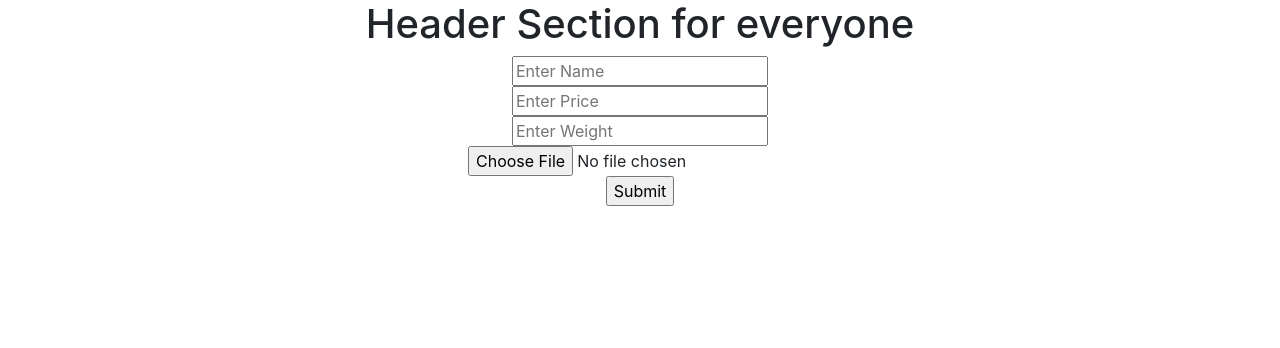
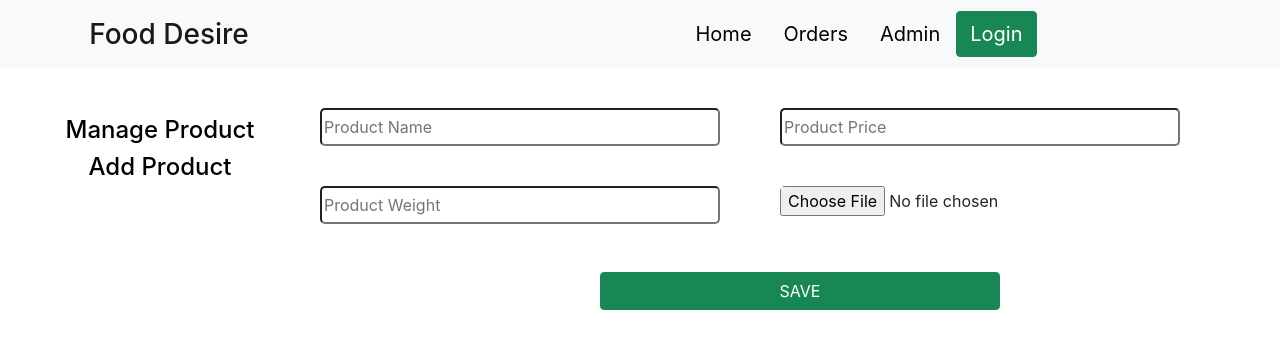
Before and after one commit to iqbal9865/FoodDesire-client, a React (Create React App) app: page /admin in a window 1280 px wide. Shown: the top 348 px of the page. Built offline with nearby package versions, Linux system fonts and the light colour scheme.

Commit message:
home and addProduct page done

```diff
--- /dev/null
+++ b/src/components/Admin/Admin.css
@@ -0,0 +1,11 @@
+input
+{
+    display: block;
+    width: 400px;
+    height: 38px;
+    border-radius: 5px;
+}
+.gap{
+    margin-top:40px;
+    margin-right: 60px;
+}
--- a/src/components/Admin/Admin.js
+++ b/src/components/Admin/Admin.js
@@ -1,9 +1,30 @@
 import axios from 'axios';
-import React from 'react';
+import React, { useState } from 'react';
 import { useForm } from "react-hook-form";
+import { Link } from 'react-router-dom';
+import './Admin.css'
 const Admin = () => {
-    const { register, handleSubmit, watch, formState: { errors } } = useForm();
-    const onSubmit = data => console.log(data);
+    const { register, handleSubmit, formState: { errors } } = useForm();
+    const [imageURL, setImageURL] = useState(null)
+    const onSubmit = data => {
+        // console.log(data)
+        const eventData = {
+            name: data.name,
+            price: data.price,
+            weight: data.weight,
+            imageURL: imageURL
+        };
+        const url = `http://localhost:5055/addProduct`
+        console.log('eventData')
+        fetch(url, {
+            method: 'POST',
+            headers: {
+                'content-type': 'application/json'
+            },
+            body: JSON.stringify(eventData)
+        })
+        .then(res => console.log('server side response: ',res))
+    };
     const handleImageUpload = event => {
         console.log(event.target.files[0])
         const imageData = new FormData();
@@ -12,7 +33,7 @@ const Admin = () => {
 
         axios.post('https://api.imgbb.com/1/upload', imageData)
           .then(function (response) {
-            console.log(response.data.data.display_url)
+            setImageURL(response.data.data.display_url)
           })
           .catch(function (error) {
             console.log(error);
@@ -20,19 +41,38 @@ const Admin = () => {
 
     }
     return (
-        <div>
-            <form onSubmit={handleSubmit(onSubmit)}>
-            <input  {...register("example")} placeholder='Enter Name' />
-            <br/>
-            <input {...register("exampleRequired", { required: true })} placeholder='Enter Price' />
-            {errors.exampleRequired && <span>This field is required</span>}
-            <br/>
-            <input type="text" placeholder='Enter Weight'/>
-            <br/>
-            <input type="file" onChange={handleImageUpload} />
-            <br/>
-            <input type="submit" />
-            </form>
+        <div className='w-100 d-flex'>
+            <div className='w-25 my-5 inventory'>
+                <h4><Link to='/order' style={{color:'black', textDecoration:'none',marginBottom:'10px'}}>Manage Product</Link> </h4>
+                <h4><Link to='/admin' style={{color:'black', textDecoration:'none'}}>Add Product</Link></h4>
+            </div>
+            <div className='w-75'>
+                <form onSubmit={handleSubmit(onSubmit)}>
+                <div className='d-flex'>
+                    <div className='gap'>
+
+                        <input name="name" {...register("name", { required: true })} placeholder='Product Name' />
+                    </div>
+                    <div className='gap'>
+
+                        <input {...register("price", { required: true })} placeholder='Product Price' />
+                        {errors.exampleRequired && <span>This field is required</span>}
+                    </div>
+                </div>
+                <div className='d-flex'>
+                    <div className='gap'>
+
+                        <input type="text" {...register("weight", { required: true })} placeholder='Product Weight'/>
+                    </div>
+                   <div className='gap'>
+
+                        <input type="file" {...register("imageURL", { required: true })} onChange={handleImageUpload} />
+                    </div>
+                    <br/>
+                </div>
+                    <input className="my-5 btn btn-success px-5" value='SAVE' type="submit" />
+                </form>
+            </div>
         </div>
     );
 };
--- a/src/components/Header/Header.js
+++ b/src/components/Header/Header.js
@@ -1,9 +1,33 @@
 import React from 'react';
-
+import { Link } from 'react-router-dom';
+import './Header.css'
 const Header = () => {
     return (
         <div>
-            <h1>Header Section for everyone</h1>
+           <nav class="navbar navbar-expand-lg navbar-light bg-light">
+            <div class="container-fluid">
+                <a style={{fontSize: '28px', fontWeight: '500'}} class="navbar-brand w-25" href="#">Food Desire</a>
+                <button class="navbar-toggler" type="button" data-bs-toggle="collapse" data-bs-target="#navbarNav" aria-controls="navbarNav" aria-expanded="false" aria-label="Toggle navigation">
+                <span class="navbar-toggler-icon"></span>
+                </button>
+                <div class="collapse navbar-collapse" id="navbarNav">
+                <ul class="nav justify-content-end w-75">
+                    <li class="nav-item">
+                    <Link class="nav-link active" style={{color:'black', fontSize: '20px'}} aria-current="page" to="/home">Home</Link>
+                    </li>
+                    <li class="nav-item">
+                    <Link class="nav-link" style={{color:'black', fontSize: '20px'}} to="/order">Orders</Link>
+                    </li>
+                    <li class="nav-item">
+                    <Link class="nav-link" style={{color:'black', fontSize: '20px'}} to="/admin">Admin</Link>
+                    </li>
+                    <li class="nav-item">
+                    <button className='btn btn-success'><Link class="nav-link" style={{color:'white', fontSize: '20px', padding: '01px'}} to="/login" tabindex="-1">Login</Link></button>
+                    </li>
+                </ul>
+                </div>
+             </div>
+            </nav>
         </div>
     );
 };
--- a/src/components/Home/Home.js
+++ b/src/components/Home/Home.js
@@ -1,9 +1,18 @@
-import React from 'react';
+import React, { useEffect, useState } from 'react';
+import Items from '../Items/Items';
 
 const Home = () => {
+    const [events, setEvents] = useState([])
+    useEffect(()=>{
+        fetch('http://localhost:5055/products')
+        .then(res => res.json())
+        .then(data => setEvents(data))
+    },[])
     return (
-        <div>
-            <h1>This is Home</h1>
+        <div className='row'>
+           {
+               events.map(event => <Items event={event} key={event._id}></Items>)
+           }
         </div>
     );
 };
--- /dev/null
+++ b/src/components/Items/Items.js
@@ -0,0 +1,25 @@
+import React from 'react';
+
+const Items = ({event}) => {
+    const style = {
+        backgroundColor: '#90EE90'
+    }
+    const imageStyle ={
+        height: '300px',
+        marginTop:'30px',
+        borderRadius: '10px'
+    }
+    return (
+        <div style={style} className='col-md-4' >
+            <img style={imageStyle} src={event.imageURL} alt="image loading..."/>
+            <h4 style={{color:'black'}}>{event.name}</h4>
+            <div className='d-flex justify-content-evenly my-2'>
+                <h3>${event.price}</h3>
+                <button className='btn btn-success'>BUY NOW</button>
+            </div>
+
+        </div>
+    );
+};
+
+export default Items;
```
Also changed, not shown: src/components/Header/Header.css (added).
